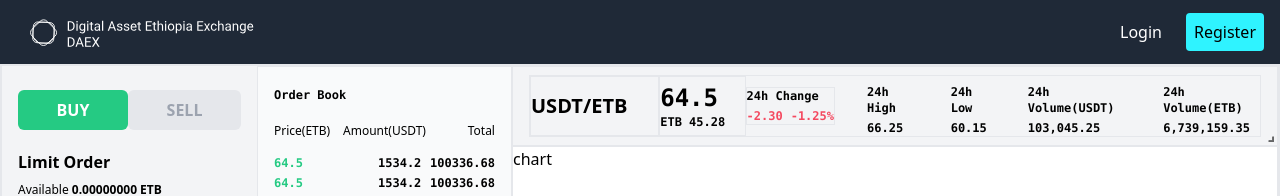
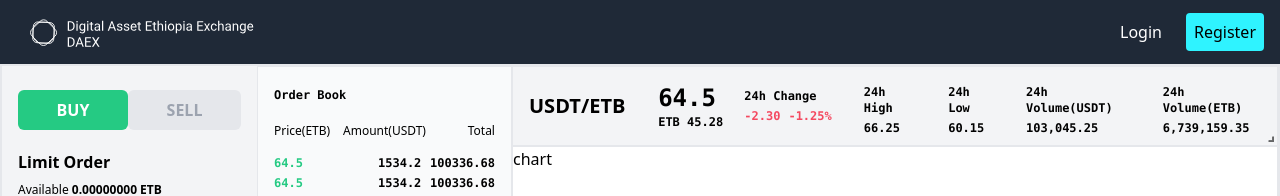
Before and after one commit to Digital-Asset-Ethiopia-Exchange/daex, a Next.js app: page /trade/USDT_cETB in a window 1280 px wide. Shown: the top 196 px of the page. Built offline with nearby package versions, Linux system fonts and the light colour scheme.

Commit message:
Cleaning frame borders

```diff
--- a/pages/trade/[id].tsx
+++ b/pages/trade/[id].tsx
@@ -401,21 +401,24 @@
           ))}
         </div>
       </div>
-      <div key="market-summary" className="border px-4 sm:pl-4 py-2 bg-gray-100">
-        <div className="sm:flex sm:flex-row h-full w-full border">
-          <div className="w-full sm:w-3/12 flex items-center border">
+      <div
+        key="market-summary"
+        className="border px-4 sm:pl-4 py-2 bg-gray-100"
+      >
+        <div className="sm:flex sm:flex-row h-full w-full">
+          <div className="w-full sm:w-3/12 flex items-center">
             <h1 className="font-semibold text-xl">USDT/ETB</h1>
           </div>
-          <div className="w-full sm:w-2/12 font-mono flex flex-col justify-center items font-semibold border">
+          <div className="w-full sm:w-2/12 font-mono flex flex-col justify-center items font-semibold">
             <h2 className="text-2xl">64.5</h2>
             <h3 className="text-xs">ETB 45.28</h3>
-            <div className="flex sm:hidden space-x-2 text-light-red font-semibold text-xs mt-1">
-                <h3>-2.30</h3>
-                <h3>-1.25%</h3>
+            <div className="flex sm:hidden space-x-2 text-light-red font-semibold text-sm my-1">
+              <h3>-2.30</h3>
+              <h3>-1.25%</h3>
             </div>
           </div>
           <div className="w-full font-mono flex items-center sm:space-x-8 font-bold sm:font-semibold">
-            <div className="text-xs border">
+            <div className="text-xs">
               <h2 className="mb-1 hidden sm:block">24h Change</h2>
               <div className="hidden sm:flex space-x-2 text-light-red font-bold sm:font-semibold">
                 <h3>-2.30</h3>
```
